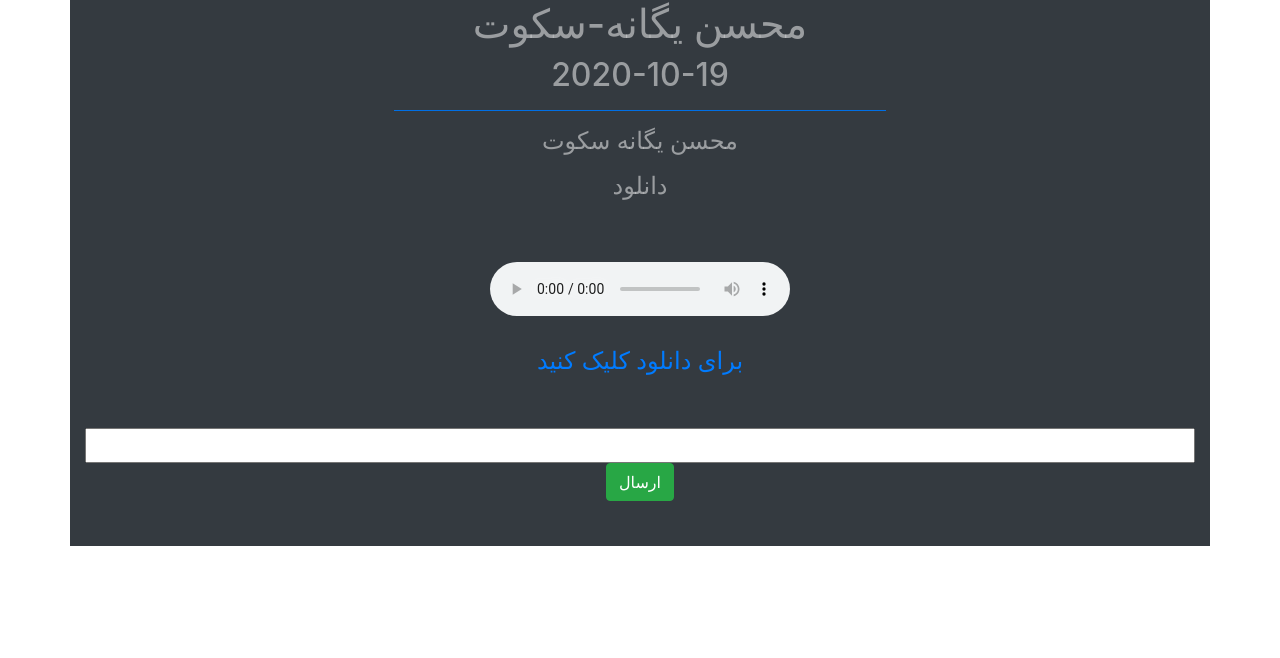
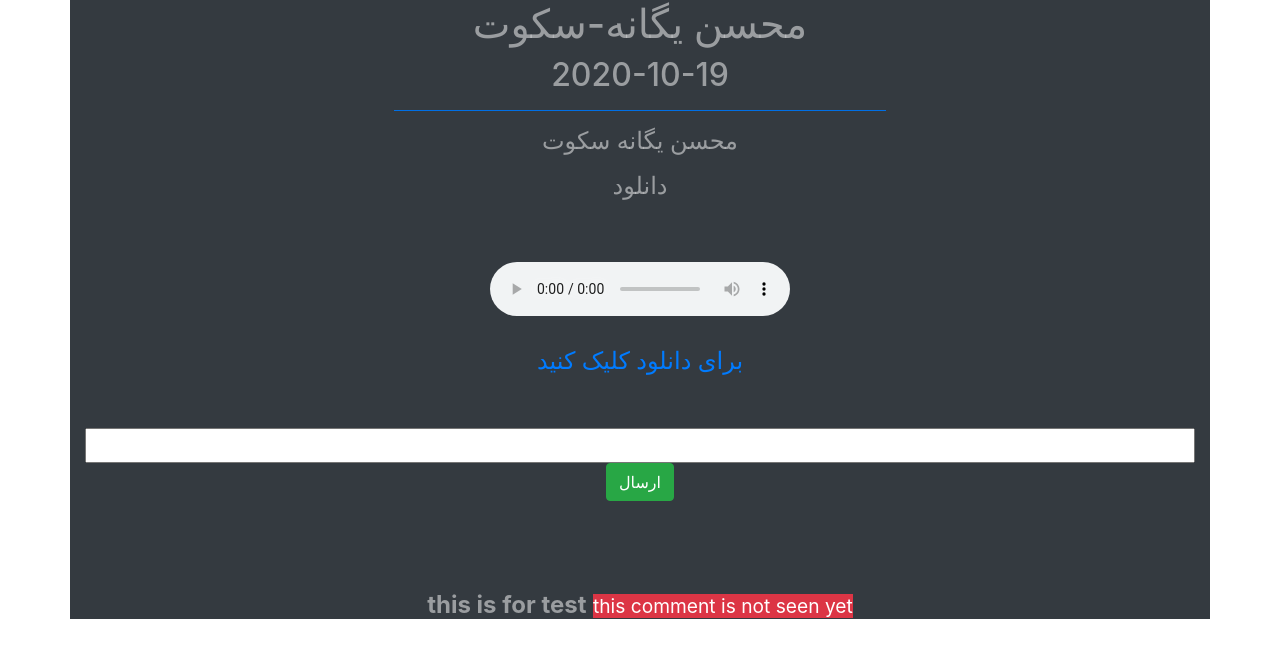
Before and after one commit to shkamir/music_web_app, a Django app: a page that uses music/templates/main/ahang_detail.html in a window 1280 px wide. Shown: the top 658 px of the page. Run offline with Django 3.2, Linux system fonts and the light colour scheme; data comes from the database, SQL or seed files in the repository; some libraries are stand-ins or nearby versions.

Commit message:
showing all comments belllow the music's

```diff
--- a/music/ahang/views.py
+++ b/music/ahang/views.py
@@ -19,9 +19,10 @@
         nazar = request.POST.get("cm")
         CommentDb(comment=nazar).save()
         #print (request.POST.get("cm"))
-
+    nazarat = CommentDb.objects.all()
     context = {
          "ahang":ahang,
-         "title":esme_ahang
+         "nazarat": nazarat,
+         "title":esme_ahang,
     }
     return render(request,'main/ahang_detail.html',context)
--- a/music/templates/main/ahang_detail.html
+++ b/music/templates/main/ahang_detail.html
@@ -30,6 +30,23 @@
             </form>
             <p></p>
             <br />
+            <div class="container-fluid">
+                <span>
+                    {% for n in nazarat %}
+                       <p></p>
+                       <br>
+                      <b>{{n.comment}}</b>
+                      {% if n.isRead %}
+                        <small class=btn-success>this comment have been read </small>
+                        {% else %}
+                        <small class="btn-danger">this comment is not seen yet</small>
+                      {% endif %}
+                       <br>
+                       <p></p>
+
+                    {% endfor %}
+                </span>
+            </div>
     </center>
 </div>
 {% endblock %}
```
